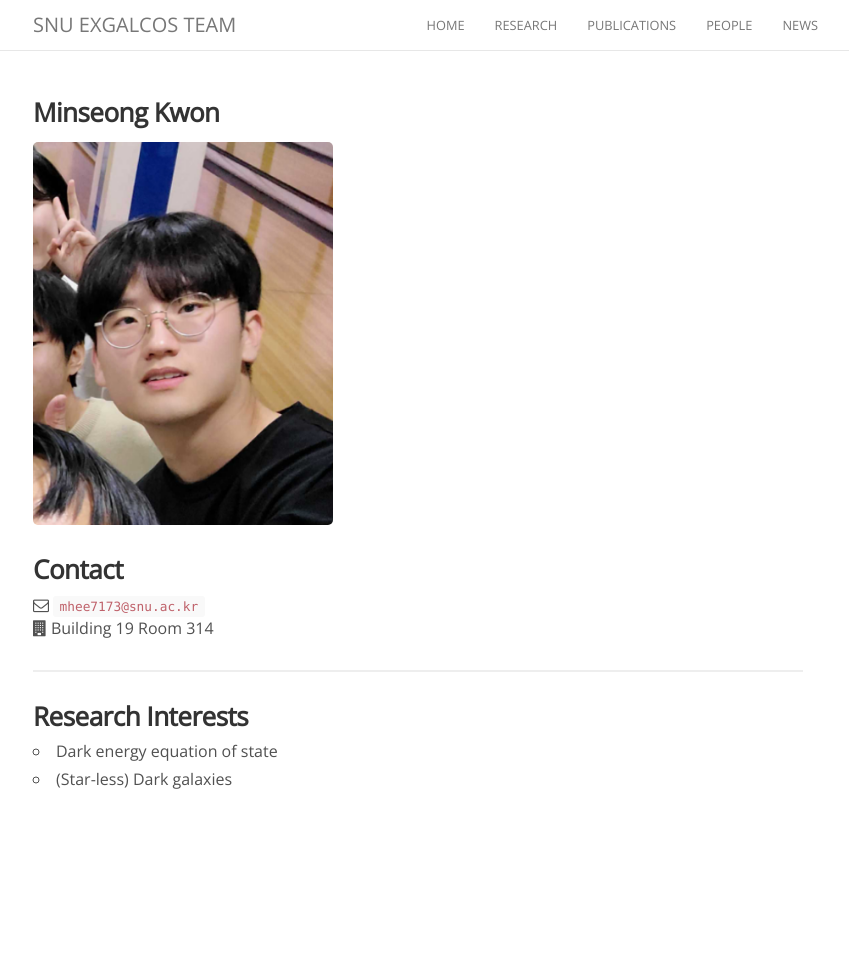
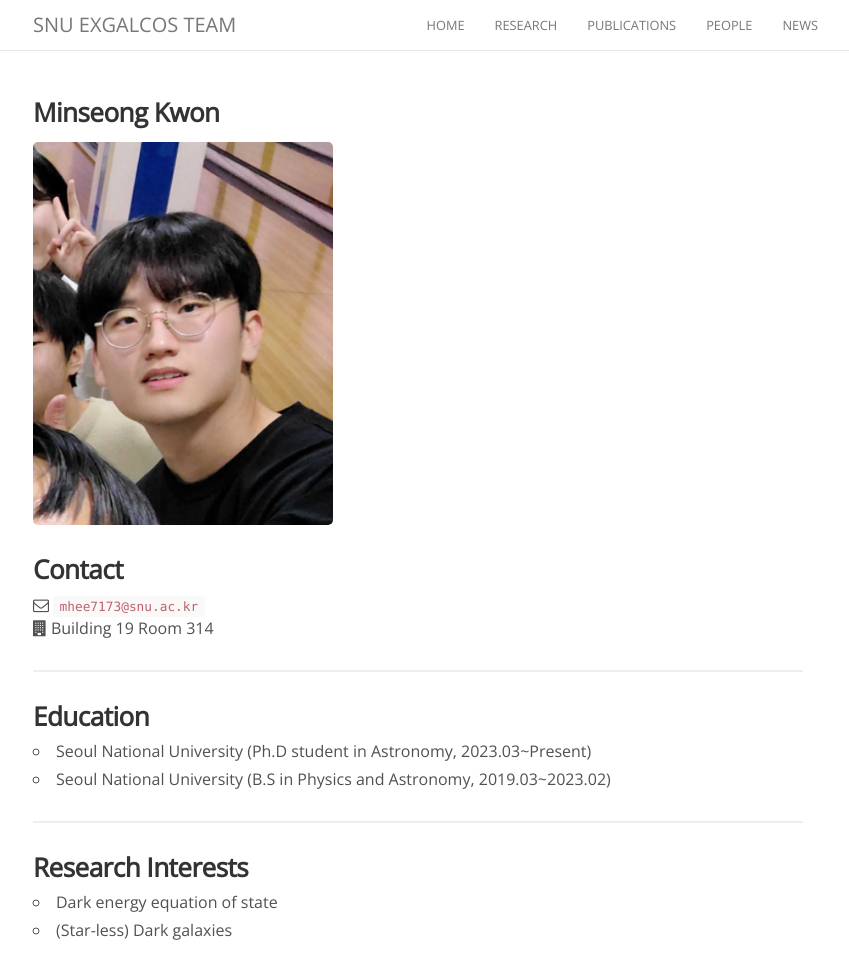
Before and after one commit to exgalcos/exgalcos.github.io, a Jekyll site: the page built from _people/minsung_kwon.md, in a window 1280 px wide and 962 px high. Shown: the whole window, without its empty margins (222-1071 px from the left). Built offline with Jekyll 4.4.1, drawn with Linux system fonts in a browser that asks for light colours; nearby versions of some CDN libraries; comment, search, counter and statistics services are not loaded.

Commit message:
Update minsung_kwon.md

```diff
--- a/_people/minsung_kwon.md
+++ b/_people/minsung_kwon.md
@@ -15,6 +15,14 @@ joined: 2023
 
 <hr>
 
+### Education
+
+* Seoul National University (Ph.D student in Astronomy, 2023.03~Present)
+* Seoul National University (B.S in Physics and Astronomy, 2019.03~2023.02)
+
+
+<hr>
+
 ### Research Interests
 
 * Dark energy equation of state
```
